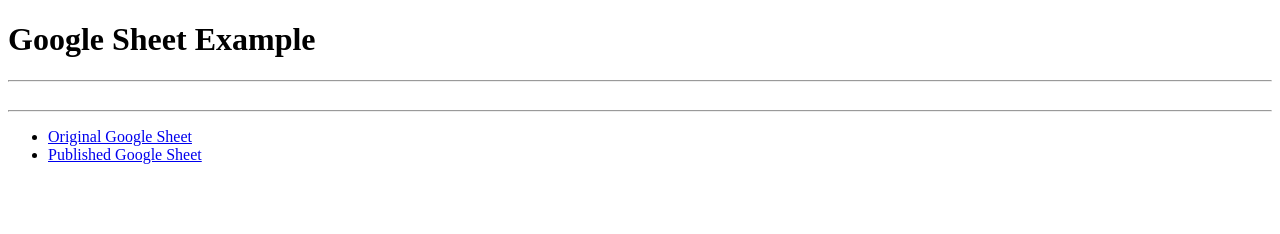
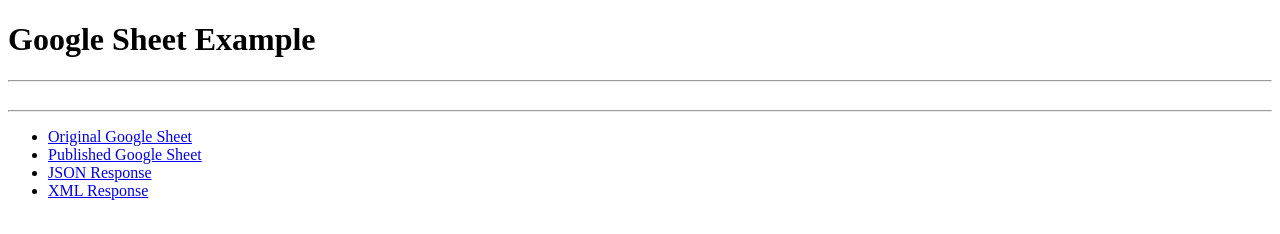
Before and after one commit to Asoul/googlesheet-api, a plain HTML site: page index.html in a window 1280 px wide. Drawn offline with Linux system fonts and the light colour scheme; no server answers.

Commit message:
add xml example

```diff
--- a/index.html
+++ b/index.html
@@ -28,6 +28,8 @@
       <ul>
         <li><a href="https://docs.google.com/spreadsheets/d/1Q9zlHuTw9Bvzu6DJNQt4BgJqMmSUjLHbYmFv63koeJg" target="_blank">Original Google Sheet</a></li>
         <li><a href="https://docs.google.com/spreadsheets/d/1Q9zlHuTw9Bvzu6DJNQt4BgJqMmSUjLHbYmFv63koeJg/pubhtml" target="_blank">Published Google Sheet</a></li>
+        <li><a href="https://spreadsheets.google.com/feeds/list/1Q9zlHuTw9Bvzu6DJNQt4BgJqMmSUjLHbYmFv63koeJg/od6/public/values?alt=json" target="_blank">JSON Response</a></li>
+        <li><a href="https://spreadsheets.google.com/feeds/list/1Q9zlHuTw9Bvzu6DJNQt4BgJqMmSUjLHbYmFv63koeJg/od6/public/values" target="_blank">XML Response</a></li>
       </ul>
     </div>
     <script>
```
Also changed, not shown: 1 other file.
